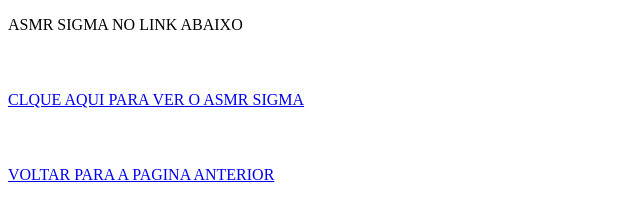
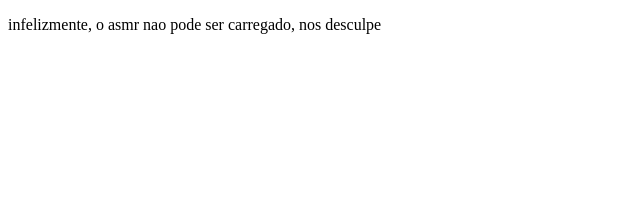
Before and after one commit to Menelaiar/adrienaasmrs, a plain HTML site: page asmrsigmas.html in a window 1280 px wide. Shown: the whole page, without its empty margins (0-640 px from the left). Drawn offline with Linux system fonts and the light colour scheme.

Commit message:
Update asmrsigmas.html

```diff
--- a/asmrsigmas.html
+++ b/asmrsigmas.html
@@ -9,10 +9,4 @@
 
 </body>
 </html>
-
-<P>ASMR SIGMA  NO LINK ABAIXO</P>
-
-<a href="https://youtu.be/s4DLToQXraM" ; style="line-height: 100px;"">CLQUE AQUI PARA VER O ASMR SIGMA                           </a>
-
-
-<P><a href="index.html">VOLTAR PARA A PAGINA ANTERIOR</a></P>
+<p>infelizmente, o asmr nao pode ser carregado, nos desculpe</p>
```
